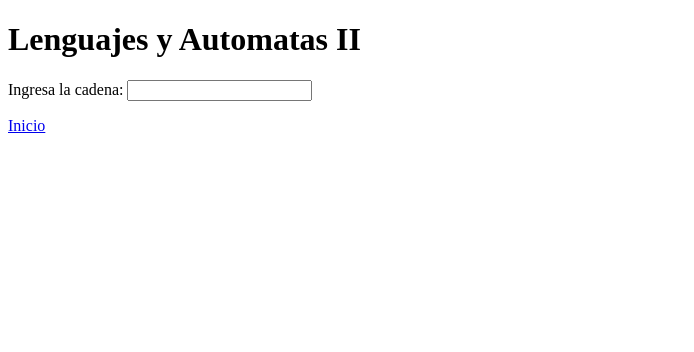
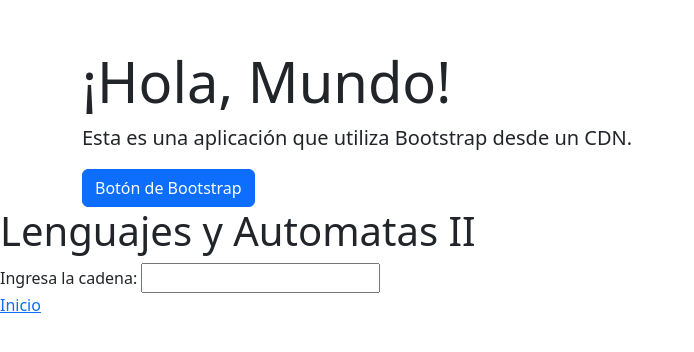
Before and after one commit to dakedroid/gcloud-appengine-python-flask, a Flask app: page / in a window 1280 px wide. Shown: the top 352 px of the page, without its empty margins (0-694 px from the left). Run offline with Flask 3, Linux system fonts and the light colour scheme.

Commit message:
bootstrap

```diff
--- a/main.py
+++ b/main.py
@@ -25,7 +25,5 @@ def homepage():
 
     return render_template("index.html", title="Lenguajes y Automatas II", cadenaProcesada=cadenaProcesada)
 
-
-
 if __name__ == "__main__":
     app.run(debug=True)
--- a/templates/index.html
+++ b/templates/index.html
@@ -1,9 +1,18 @@
 <!DOCTYPE html>
-<html>
+<html lang="es">
 <head>
-        <title>{{ title }}</title>
+    <meta charset="utf-8">
+    <meta name="viewport" content="width=device-width, initial-scale=1, shrink-to-fit=no">
+    <title>Mi Aplicación con Bootstrap desde CDN</title>
+    <link rel="stylesheet" href="https://cdn.jsdelivr.net/npm/bootstrap@5.3.0/dist/css/bootstrap.min.css">
 </head>
 <body>
+<div class="container mt-5">
+    <h1 class="display-4">¡Hola, Mundo!</h1>
+    <p class="lead">Esta es una aplicación que utiliza Bootstrap desde un CDN.</p>
+    <button class="btn btn-primary">Botón de Bootstrap</button>
+</div>
+
 <h1>{{ title }}</h1>
 
 <form method="post">
@@ -13,9 +22,10 @@
 
 <!-- Display processed string -->
 {% if cadenaProcesada %}
-        <h2 style="color: red"> <i>Cadena procesada: {{ cadenaProcesada }}</i> </h2>
+    <h2 style="color: red"><i>Cadena procesada: {{ cadenaProcesada }}</i></h2>
 {% endif %}
 
 <p><a href="/">Inicio</a></p>
+<script src="https://cdn.jsdelivr.net/npm/bootstrap@5.3.0/dist/js/bootstrap.min.js"></script>
 </body>
 </html>
```
Lines whose indentation alone changed are shown as unchanged.
